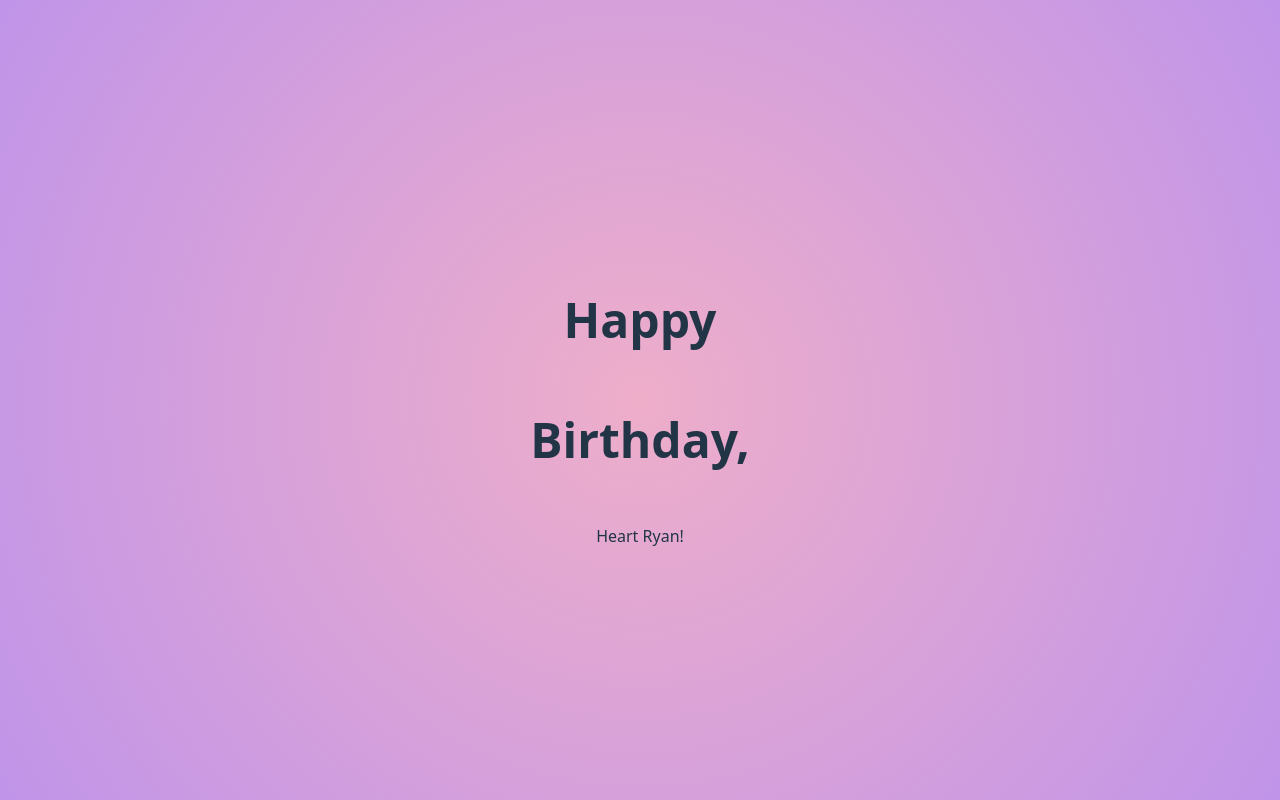
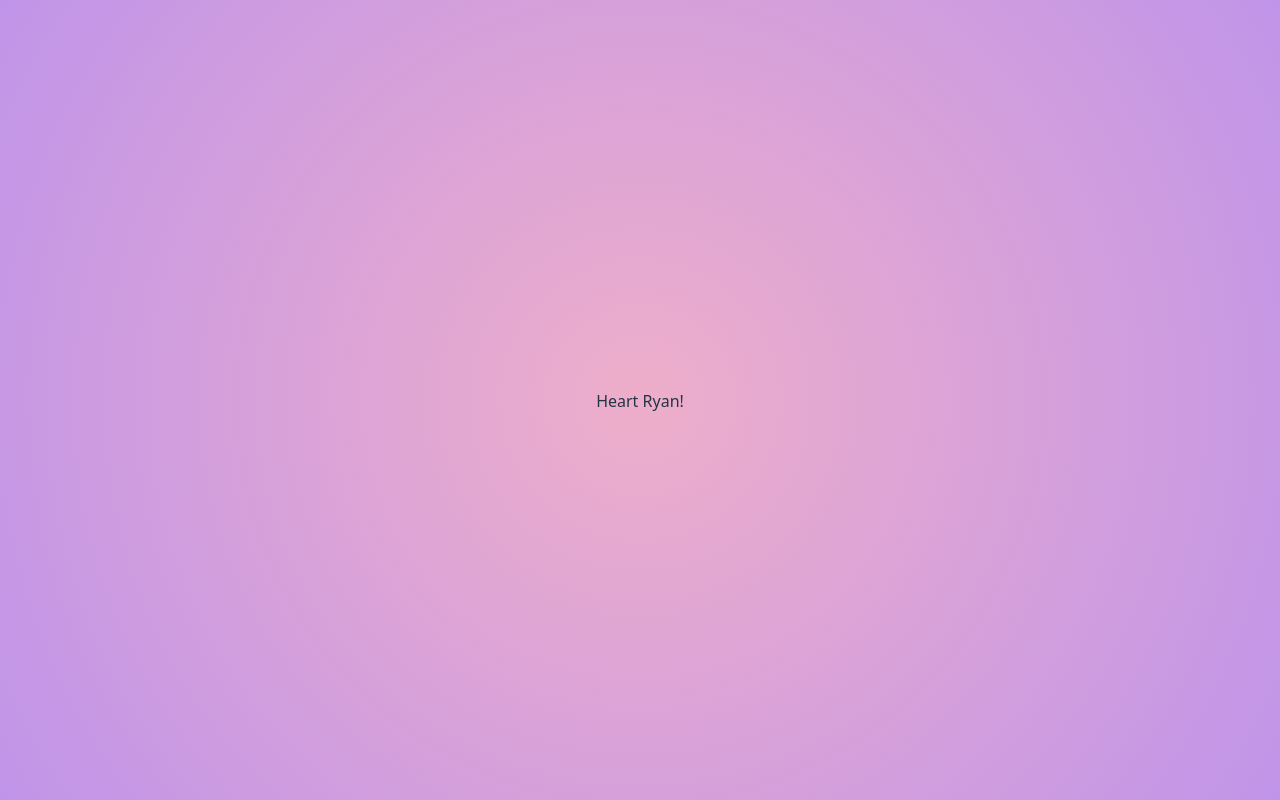
Before and after one commit to yelamoste/heartRyanE, a React (Vite) app: page / in a window 1280 px wide. Built offline with nearby package versions, Linux system fonts and the light colour scheme.

Commit message:
Changes for Deployment

```diff
--- a/src/App.css
+++ b/src/App.css
@@ -10,6 +10,17 @@
 .greetingsText {
   font-weight: 600;
   font-size: 3rem;
+  margin-block-start: 0;
+  margin-block-end: 0;
+  padding: 1%;
+  border: 0.5 solid purple;
+}
+
+/* Container */
+
+.textContainer {
+  display: flex;
+  flex-direction: row;
 }
 
 @keyframes logo-spin {
--- a/src/App.jsx
+++ b/src/App.jsx
@@ -6,12 +6,14 @@ function App() {
     <>
       <div>
         <div className="heartPicture"></div>
-        <p className="greetingsText" id="greetingsText1">
-          Happy
-        </p>
-        <p className="greetingsText" id="greetingsText2">
-          Birthday,
-        </p>
+        <div className="textContainer">
+          <p className="greetingsText" id="greetingsText1">
+            {/* Happy */}
+          </p>
+          <p className="greetingsText" id="greetingsText2">
+            {/* Birthday, */}
+          </p>
+        </div>
         <p className="heartName">Heart Ryan!</p>
       </div>
       <div className="confettiDesign" id="confettiLeft"></div>
--- a/src/index.css
+++ b/src/index.css
@@ -1,12 +1,15 @@
 :root {
   font-family: system-ui, Avenir, Helvetica, Arial, sans-serif;
-  line-height: 1.5;
   font-weight: 400;
 
   color-scheme: light dark;
   color: rgba(255, 255, 255, 0.87);
-  background: rgb(238,174,202);
-  background: radial-gradient(circle, rgba(238,174,202,1) 0%, rgba(192,148,233,1) 100%);
+  background: rgb(238, 174, 202);
+  background: radial-gradient(
+    circle,
+    rgba(238, 174, 202, 1) 0%,
+    rgba(192, 148, 233, 1) 100%
+  );
 
   font-synthesis: none;
   text-rendering: optimizeLegibility;
```
